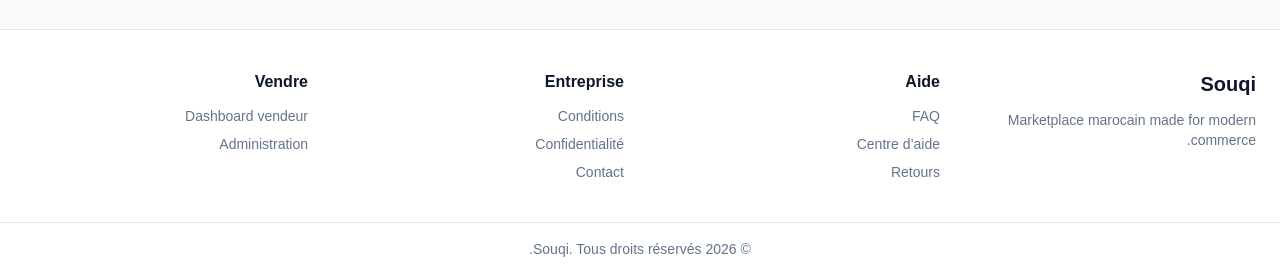
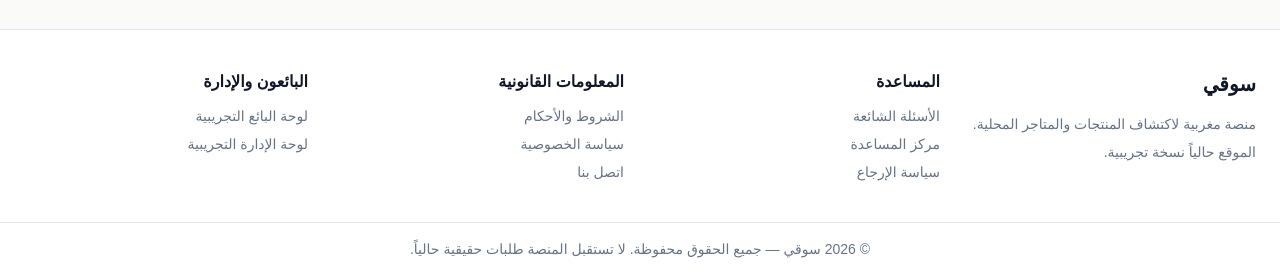
Before and after one commit to hakimdino787-sketch/-souqi-marketplace., a Next.js app: page / in a window 1280 px wide. Shown: the part 2391-2663 px from the top of the page. Built offline with nearby package versions, Linux system fonts and the light colour scheme; no server answers.

Commit message:
Localize marketplace footer and clarify demo status

```diff
--- a/components/footer.tsx
+++ b/components/footer.tsx
@@ -5,35 +5,35 @@
     <footer className="border-t border-slate-200 bg-white">
       <div className="mx-auto grid max-w-7xl gap-8 px-4 py-10 md:grid-cols-4 md:px-6">
         <div>
-          <p className="text-xl font-black text-slate-900">Souqi</p>
-          <p className="mt-3 text-sm text-slate-500">Marketplace marocain made for modern commerce.</p>
+          <p className="text-xl font-black text-slate-900">سوقي</p>
+          <p className="mt-3 text-sm leading-7 text-slate-500">منصة مغربية لاكتشاف المنتجات والمتاجر المحلية. الموقع حالياً نسخة تجريبية.</p>
         </div>
         <div>
-          <p className="font-bold text-slate-900">Aide</p>
+          <p className="font-bold text-slate-900">المساعدة</p>
           <div className="mt-3 space-y-2 text-sm text-slate-500">
-            <p><Link href="/faq">FAQ</Link></p>
-            <p><Link href="/help">Centre d’aide</Link></p>
-            <p><Link href="/returns">Retours</Link></p>
+            <p><Link href="/faq">الأسئلة الشائعة</Link></p>
+            <p><Link href="/help">مركز المساعدة</Link></p>
+            <p><Link href="/returns">سياسة الإرجاع</Link></p>
           </div>
         </div>
         <div>
-          <p className="font-bold text-slate-900">Entreprise</p>
+          <p className="font-bold text-slate-900">المعلومات القانونية</p>
           <div className="mt-3 space-y-2 text-sm text-slate-500">
-            <p><Link href="/terms">Conditions</Link></p>
-            <p><Link href="/privacy">Confidentialité</Link></p>
-            <p><Link href="/contact">Contact</Link></p>
+            <p><Link href="/terms">الشروط والأحكام</Link></p>
+            <p><Link href="/privacy">سياسة الخصوصية</Link></p>
+            <p><Link href="/contact">اتصل بنا</Link></p>
           </div>
         </div>
         <div>
-          <p className="font-bold text-slate-900">Vendre</p>
+          <p className="font-bold text-slate-900">البائعون والإدارة</p>
           <div className="mt-3 space-y-2 text-sm text-slate-500">
-            <p><Link href="/seller/dashboard">Dashboard vendeur</Link></p>
-            <p><Link href="/admin">Administration</Link></p>
+            <p><Link href="/seller/dashboard">لوحة البائع التجريبية</Link></p>
+            <p><Link href="/admin">لوحة الإدارة التجريبية</Link></p>
           </div>
         </div>
       </div>
       <div className="border-t border-slate-200 py-4 text-center text-sm text-slate-500">
-        © 2026 Souqi. Tous droits réservés.
+        © 2026 سوقي — جميع الحقوق محفوظة. لا تستقبل المنصة طلبات حقيقية حالياً.
       </div>
     </footer>
   );
```
